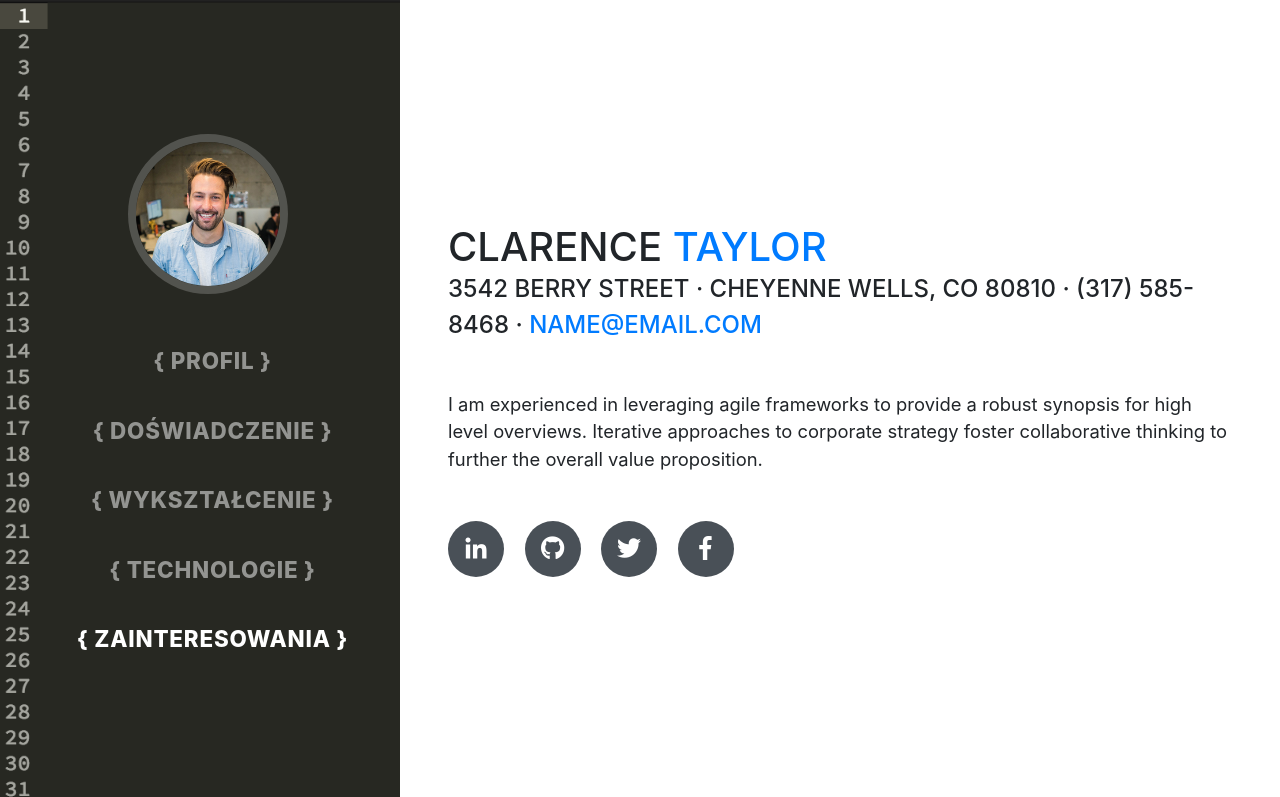
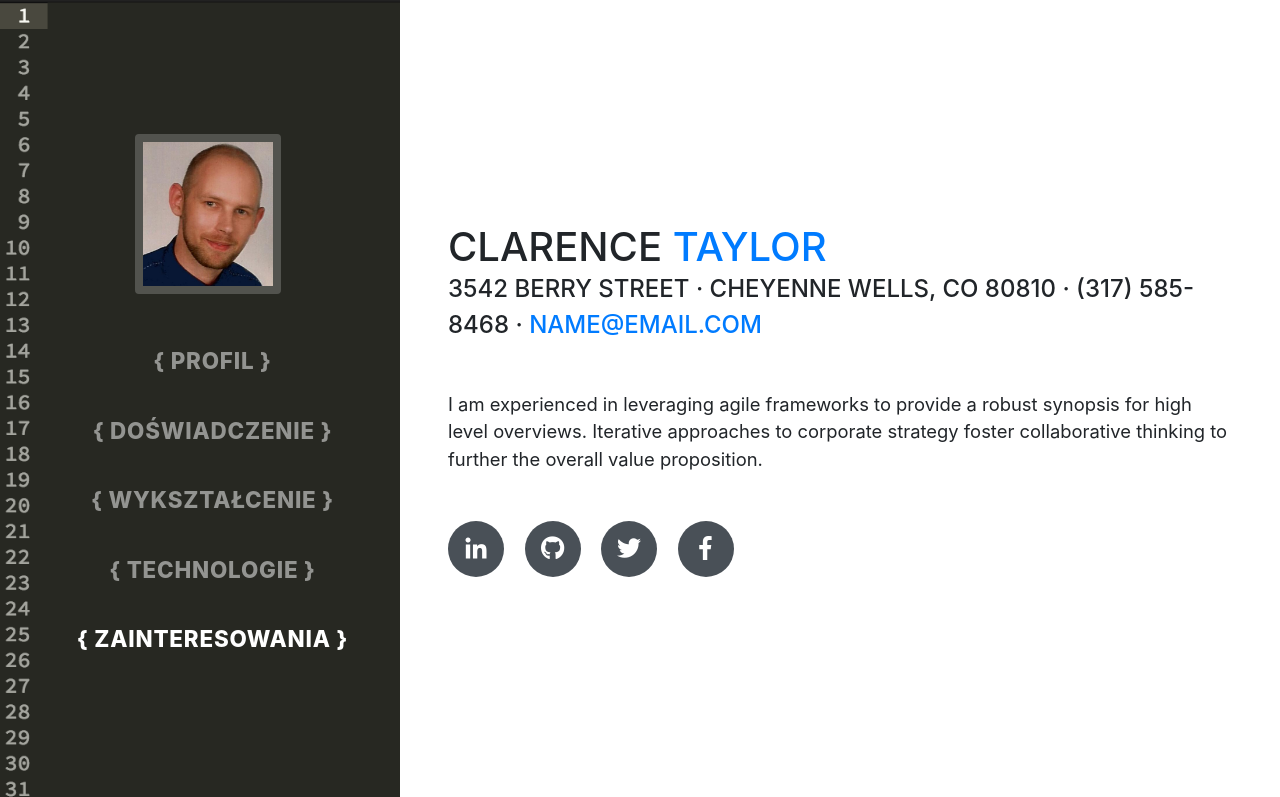
Before and after one commit to tyrmand/resume, a website with bundled scripts: page index.html in a window 1280 px wide. Shown: the top 797 px of the page. Built offline with nearby package versions, Linux system fonts and the light colour scheme; a web font is replaced by a local one.

Commit message:
Adds a profile photo

```diff
--- a/index.html
+++ b/index.html
@@ -29,7 +29,7 @@
       <a class="navbar-brand js-scroll-trigger" href="#page-top">
         <span class="d-block d-lg-none">Clarence Taylor</span>
         <span class="d-none d-lg-block">
-          <img class="img-fluid img-profile rounded-circle mx-auto mb-2" src="img/profile.jpg" alt="">
+          <img class="img-fluid img-profile rounded mx-auto mb-2" src="img/personimage2.jpg" alt="">
         </span>
       </a>
       <button class="navbar-toggler" type="button" data-toggle="collapse" data-target="#navbarSupportedContent" aria-controls="navbarSupportedContent" aria-expanded="false" aria-label="Toggle navigation">
```
Also changed, not shown: img/personimage.jpg (added), img/personimage2.jpg (added), img/profile.jpg (deleted).
